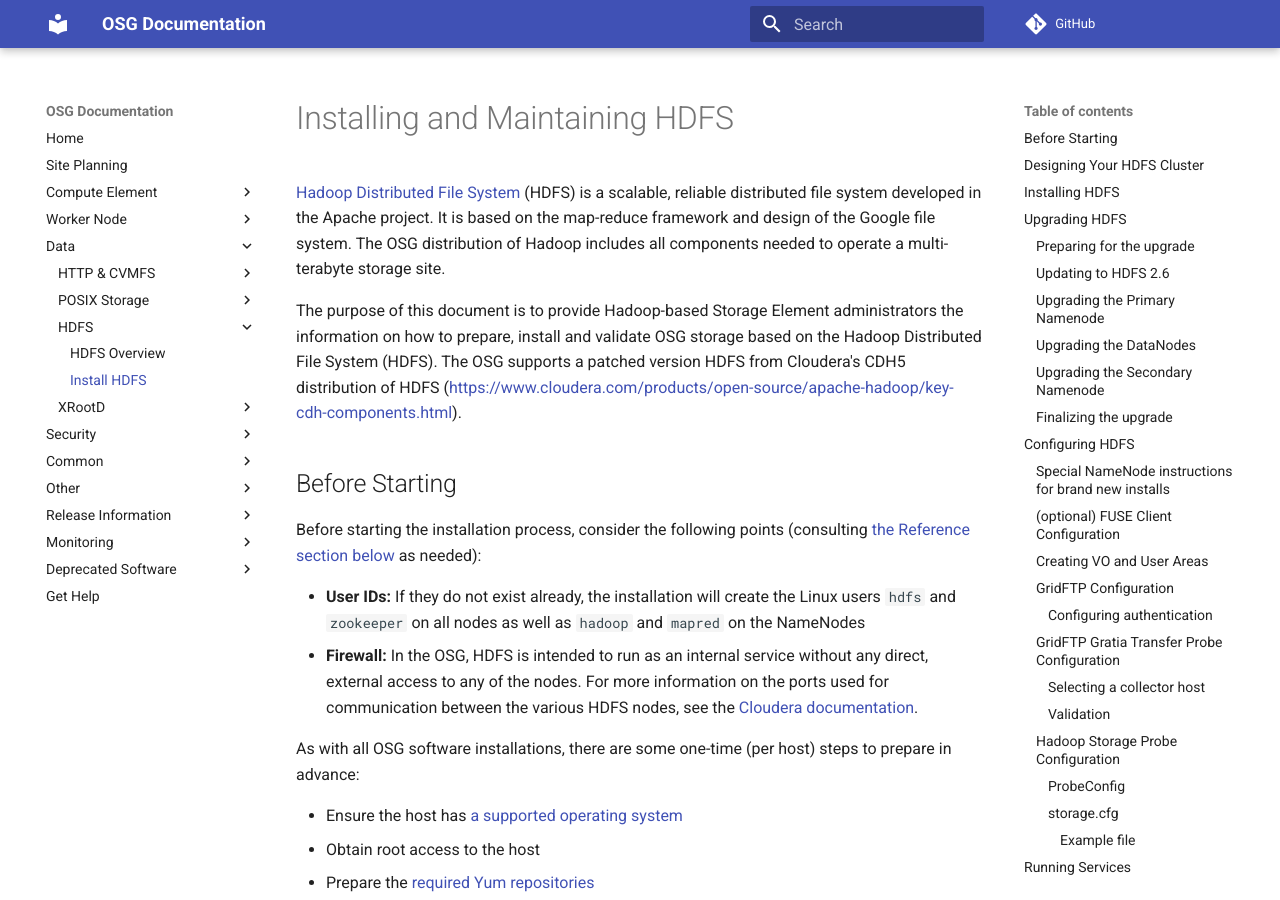
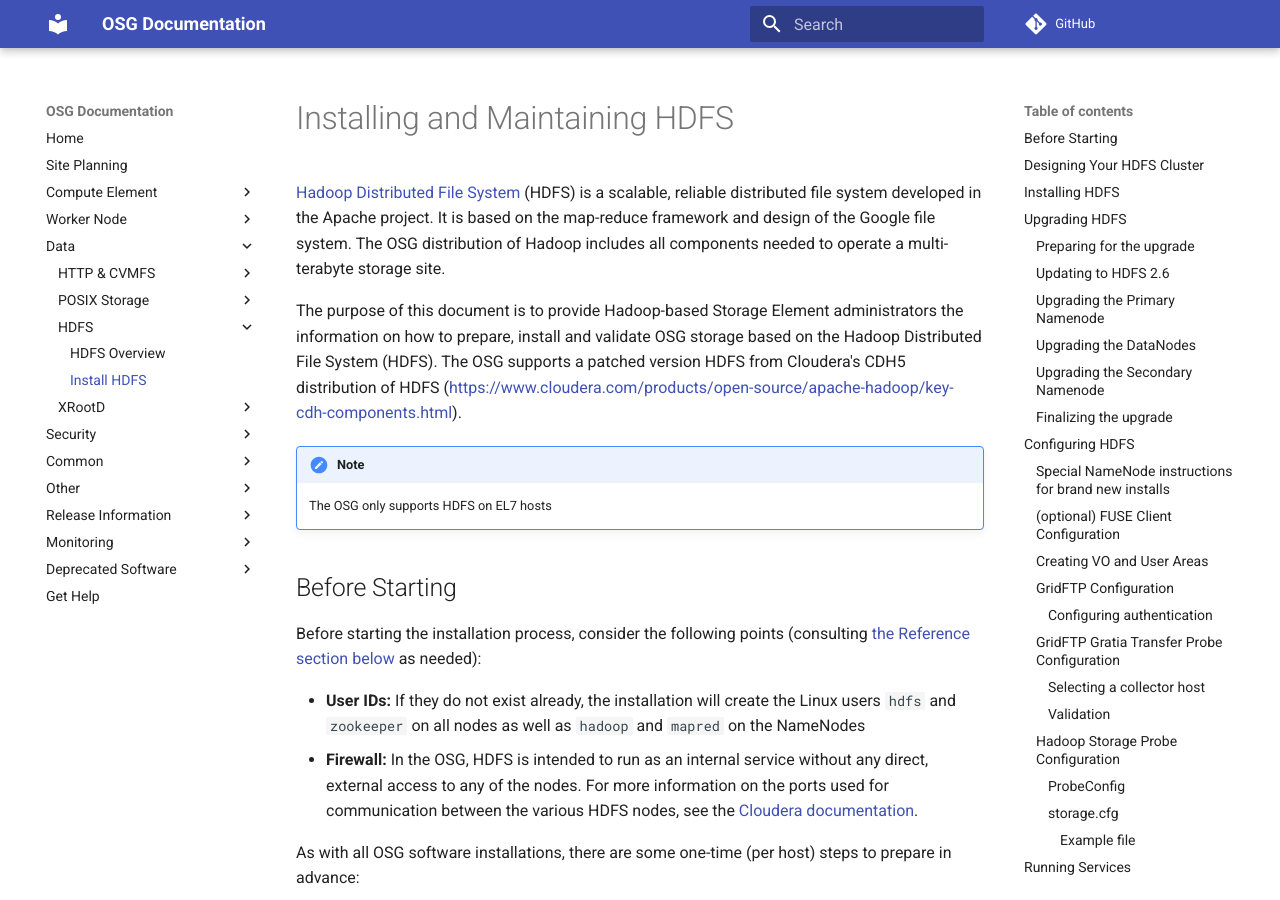
Before and after one commit to osg-htc/docs, an MkDocs documentation site: the page built from docs/data/install-hadoop.md, in a window 1280 px wide and 900 px high. Built offline with MkDocs 1.6.1 and Material for MkDocs 9.7.7, drawn with Linux system fonts in a browser that asks for light colours; comment, search, counter and statistics services are not loaded; old or Windows-style settings are respelled for this version of MkDocs; some of the changed text lies outside the part shown.

Commit message:
Specify EL7-only support

```diff
--- a/docs/data/install-hadoop.md
+++ b/docs/data/install-hadoop.md
@@ -7,6 +7,9 @@ The purpose of this document is to provide Hadoop-based Storage Element administ
 install and validate OSG storage based on the Hadoop Distributed File System (HDFS).
 The OSG supports a patched version HDFS from Cloudera's CDH5 distribution of HDFS
 (<https://www.cloudera.com/products/open-source/apache-hadoop/key-cdh-components.html>).
+
+!!! note
+    The OSG only supports HDFS on EL7 hosts
 
 Before Starting
 ---------------
@@ -74,6 +77,9 @@ from OSG 3.4.
 
 !!! warning
     The upgrade process will involve downtime for your HDFS cluster. Please plan accordingly.
+
+!!! note
+    The OSG only offers HDFS 2.6.0 for EL7 hosts.
 
 The upgrade process occurs in several steps:
 
```
